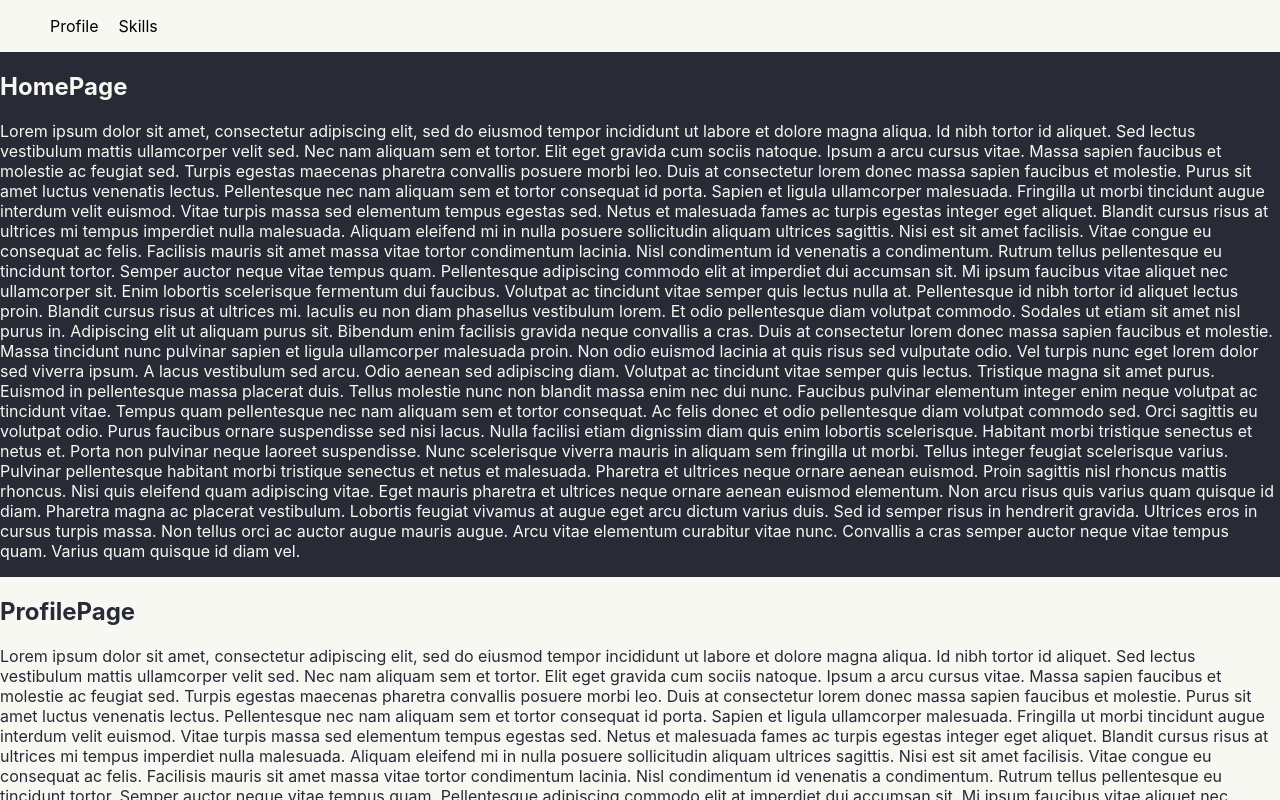
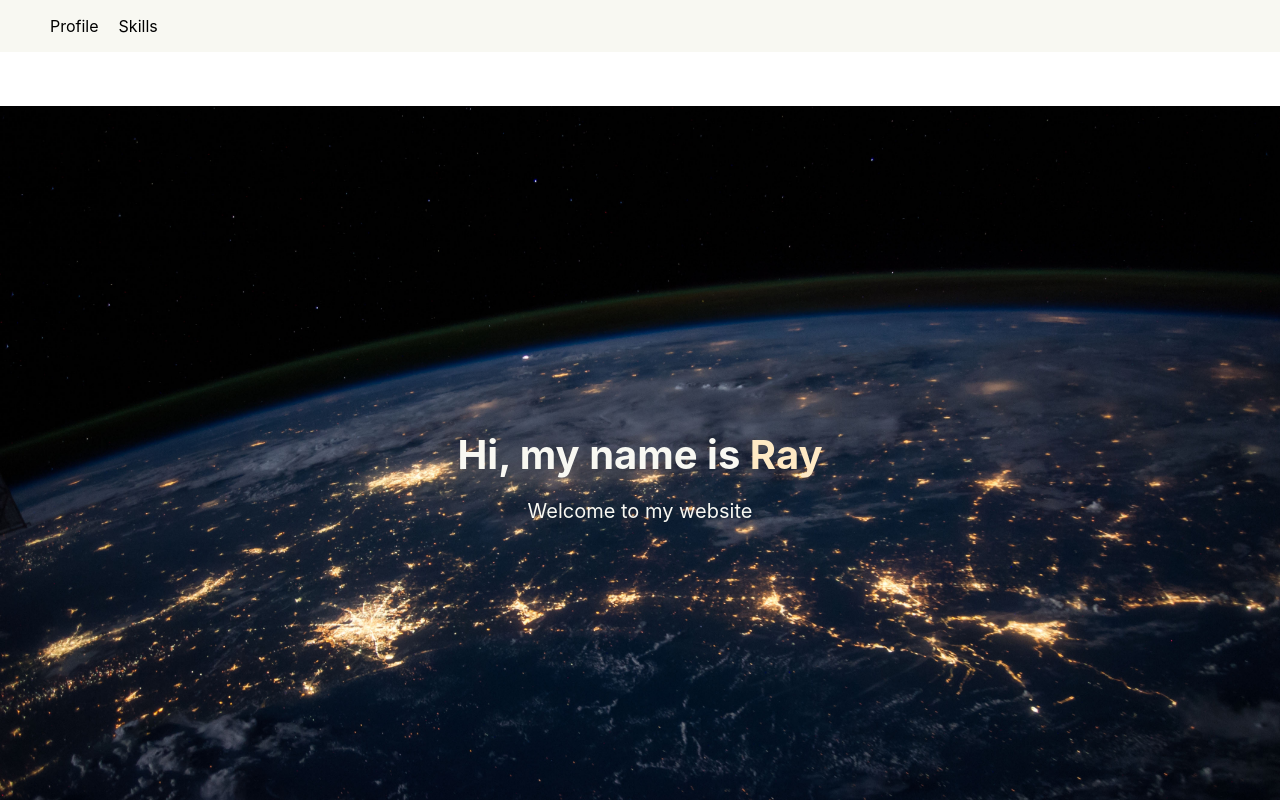
Before and after one commit to ryfprivate/personal-website, a React (Create React App) app: page / in a window 1280 px wide. Shown: the top 800 px of the page. Built offline with nearby package versions, Linux system fonts and the light colour scheme.

Commit message:
Added HomePage with fixed background

```diff
--- a/src/pages/HomePage.jsx
+++ b/src/pages/HomePage.jsx
@@ -1,17 +1,46 @@
 import React from 'react';
 import styled from 'styled-components';
-import text from './text';
+import image from '../images/space.jpg';
 
-const Wrap = styled.div`
-  background: var(--primary-dark);
+const Page = styled.div`
   color: var(--primary-light);
+  display: flex;
+  flex-direction: column;
+  margin-top: 54px;
+  height: 91vh;
+  background: url(${image});
+  background-size: cover;
+  background-position: 20% 50%;
+  background-attachment: fixed;
+`;
+
+const Content = styled.div`
+  margin: auto 0;
+  text-align: center;
+`;
+
+const Header = styled.h2`
+  font-size: 40px;
+  margin-bottom: 0;
+`;
+
+const Subheader = styled.p`
+  font-size: 20px;
+`;
+
+const Span = styled.span`
+  color: #fee9c4;
 `;
 
 export default () => {
   return (
-    <Wrap>
-      <h2>HomePage</h2>
-      <p>{text}</p>
-    </Wrap>
+    <Page>
+      <Content>
+        <Header>
+          Hi, my name is <Span>Ray</Span>
+        </Header>
+        <Subheader>Welcome to my website</Subheader>
+      </Content>
+    </Page>
   );
 };
```
Also changed, not shown: src/images/space.jpg (added).
